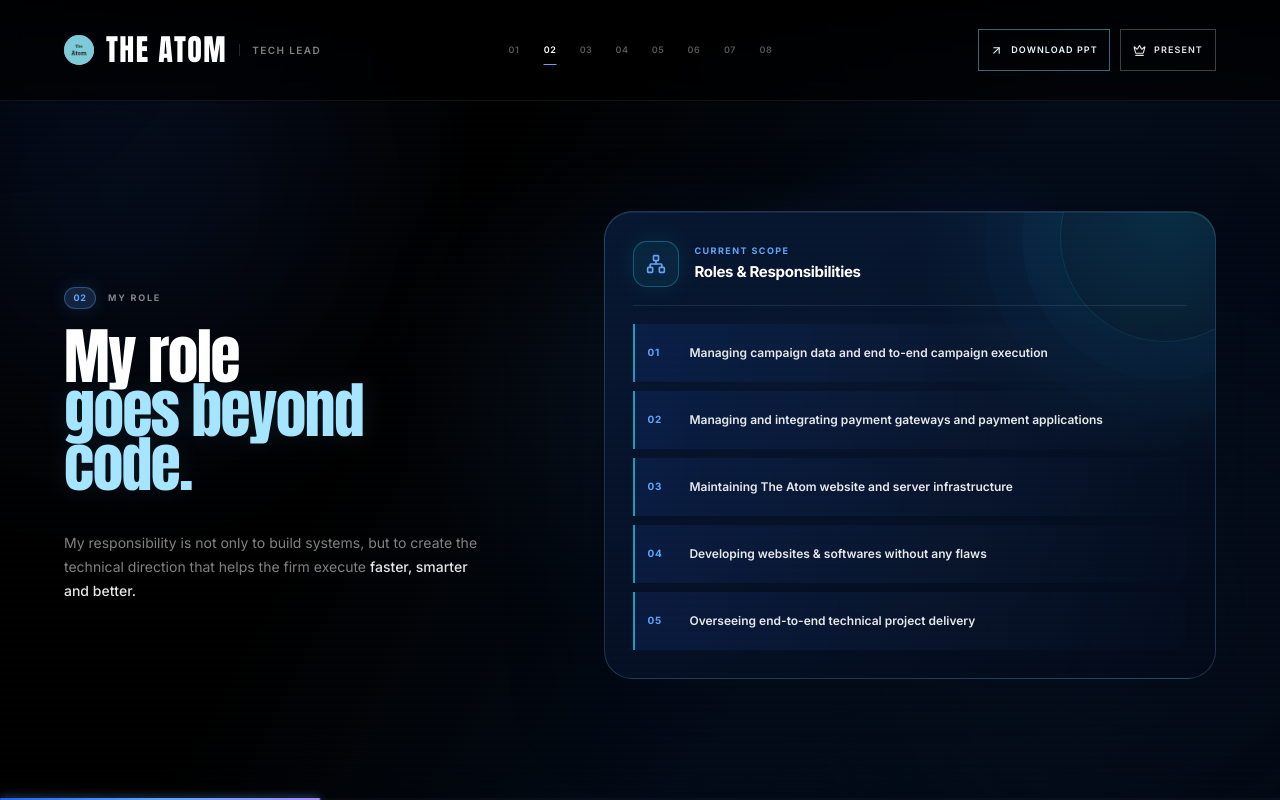
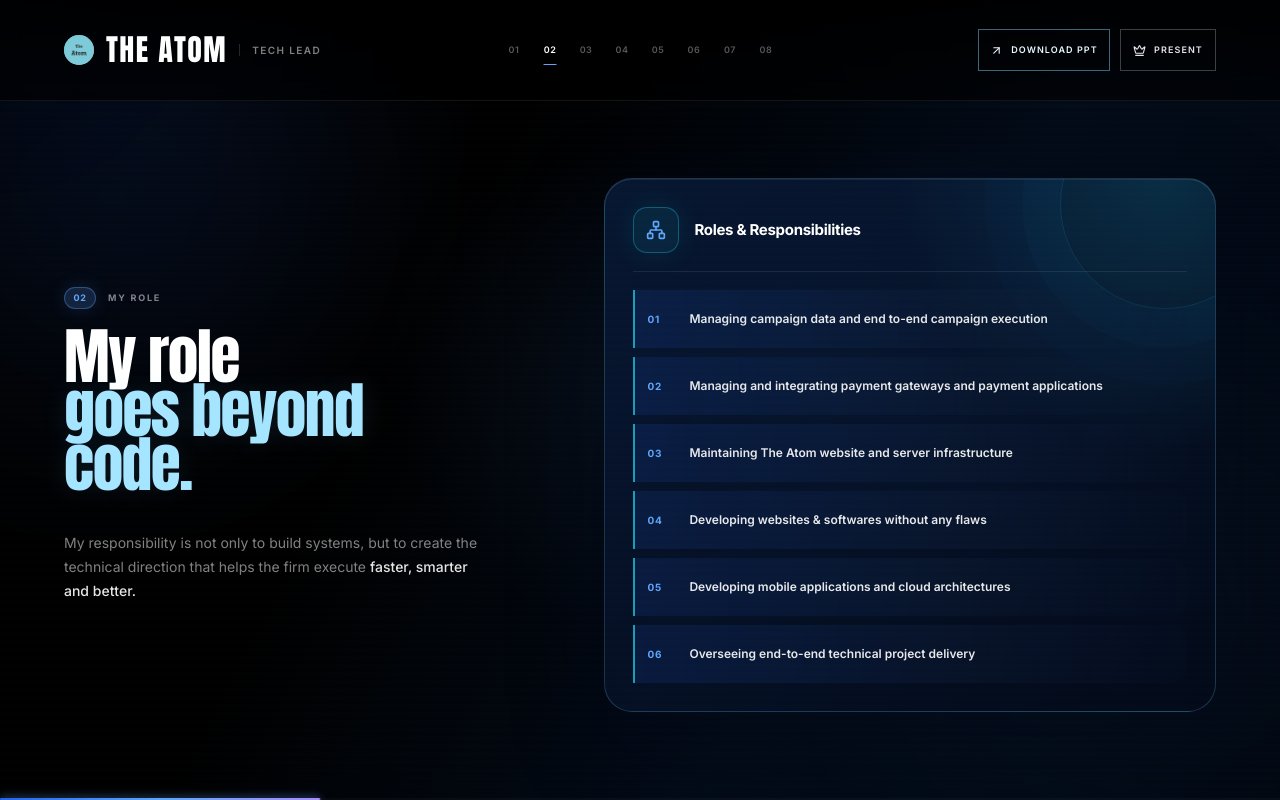
Before and after one commit to hariharan-developer-31/PPT, a React (Vite) app: page / in a window 1280 px wide. Both pictures are taken after a click on the button "02". Built offline with nearby package versions, Linux system fonts and the light colour scheme.

Commit message:
Update role responsibilities

```diff
--- a/src/data/reviewData.ts
+++ b/src/data/reviewData.ts
@@ -17,6 +17,7 @@
     'Managing and integrating payment gateways and payment applications',
     'Maintaining The Atom website and server infrastructure',
     'Developing websites & softwares without any flaws',
+    'Developing mobile applications and cloud architectures',
     'Overseeing end-to-end technical project delivery',
   ],
   projects: [
--- a/src/sections/slides.tsx
+++ b/src/sections/slides.tsx
@@ -77,7 +77,7 @@
           <motion.p className="role-statement" initial={{ opacity: 0, y: 16 }} animate={{ opacity: 1, y: 0 }} transition={{ delay: 0.28, duration: 0.55, ease }}>My responsibility is not only to build systems, but to create the technical direction that helps the firm execute <strong>faster, smarter and better.</strong></motion.p>
         </div>
         <motion.div className="role-responsibilities" initial={{ opacity: 0, x: 32 }} animate={{ opacity: 1, x: 0 }} transition={{ delay: 0.1, duration: 0.7, ease }}>
-          <div className="role-responsibilities-heading"><span><Network aria-hidden="true" /></span><div><small>Current scope</small><strong>Roles &amp; Responsibilities</strong></div></div>
+          <div className="role-responsibilities-heading"><span><Network aria-hidden="true" /></span><div><strong>Roles &amp; Responsibilities</strong></div></div>
           <div className="role-responsibility-list">
             {reviewData.roleResponsibilities.map((responsibility, index) => (
               <motion.article className="role-responsibility" key={responsibility} initial={{ opacity: 0, x: 22 }} animate={{ opacity: 1, x: 0 }} transition={{ delay: 0.22 + index * 0.08, duration: 0.48, ease }}><span>{String(index + 1).padStart(2, '0')}</span><p>{responsibility}</p></motion.article>
```
